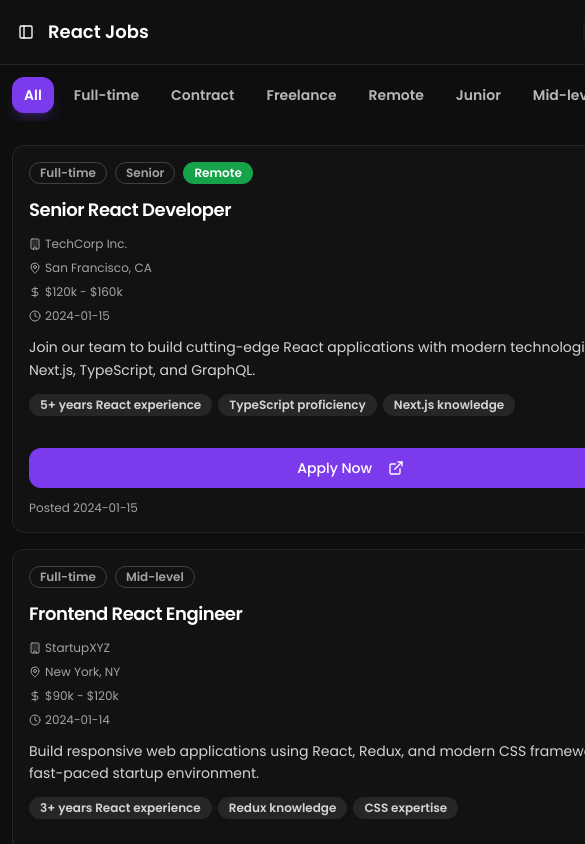
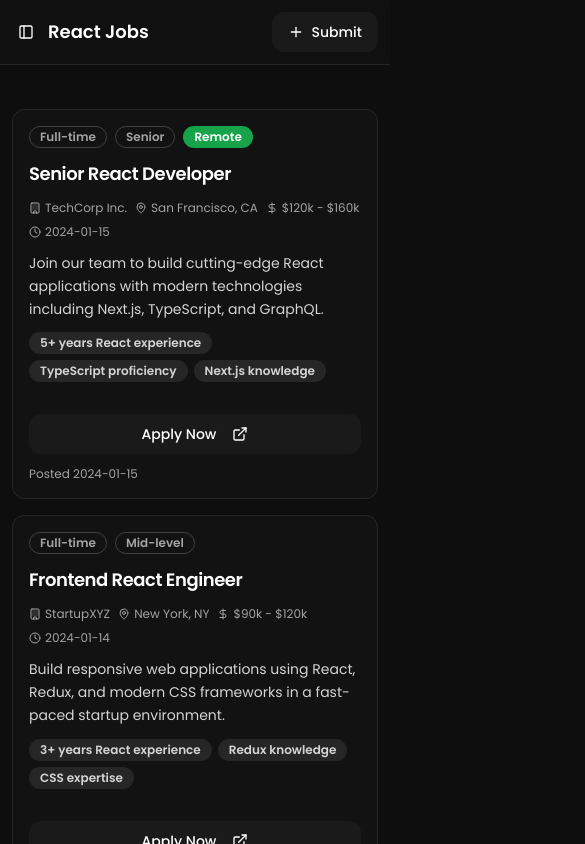
Before and after one commit to codewithfranciss/deepnext, a Next.js app: page /content/job in a window 390 px wide. Shown: the top 844 px of the page, 585 px wide, since content can reach past the window. Built offline with nearby package versions, Linux system fonts and the light colour scheme.

Commit message:
fix: fix tab reponsive issue

```diff
--- a/app/content/job/page.tsx
+++ b/app/content/job/page.tsx
@@ -102,7 +102,6 @@ const jobs = [
 const categories = ["All", "Full-time", "Contract", "Freelance", "Remote", "Junior", "Mid-level", "Senior"]
 
 export default function JobsPage() {
-  const [showSubmitForm, setShowSubmitForm] = useState(false)
     const [selectedCategory, setSelectedCategory] = useState("All")
 
     const filteredJobs = jobs.filter((job) => {
@@ -112,8 +111,8 @@ export default function JobsPage() {
     })
 
     return (
-    <div className="min-h-screen bg-[#0e0e0e]">
-      {/* Header - Responsive and sticky */}
+      <div className="min-h-screen bg-[#0e0e0e] overflow-x-hidden">
+        {/* Header */}
         <header className="sticky top-0 z-40 border-b border-neutral-800 bg-card/50 backdrop-blur-sm">
           <div className="flex items-center justify-between px-3 py-3 sm:px-4 sm:py-[18px] lg:px-6">
             <div className="flex items-center gap-2 sm:gap-4">
@@ -124,32 +123,16 @@ export default function JobsPage() {
           </div>
         </header>
 
-      {/* Main Content */}
+        {/* Main */}
         <main className="p-3 sm:p-4 lg:p-6">
-        {/* Horizontal Tab Filter - Touch-friendly and scrollable */}
+          {/* Filters */}
           <div className="mb-6 sm:mb-8">
-          <div className="flex gap-2 sm:gap-3 lg:gap-4 overflow-x-auto scrollbar-hide pb-2 -mx-1 px-1">
-            {categories.map((category) => (
-              <button
-                key={category}
-                onClick={() => setSelectedCategory(category)}
-                className={`
-                  px-3 py-2 sm:px-4 rounded-xl font-semibold whitespace-nowrap transition-all duration-200 text-sm sm:text-base
-                  min-w-0 flex-shrink-0 touch-manipulation
-                  ${
-                    selectedCategory === category
-                      ? "bg-[#7c3aed] text-white shadow-lg shadow-[#7c3aed]/25"
-                      : "bg-transparent text-white/70 hover:text-white hover:shadow-lg hover:shadow-[#7c3aed]/10 hover:bg-[#7c3aed]/10"
-                  }
-                `}
-              >
-                {category}
-              </button>
-            ))}
+            <div className="flex gap-2 sm:gap-3 lg:gap-4 overflow-x-auto scrollbar-hide pb-2">
+
             </div>
           </div>
 
-        {/* Content Section - Responsive spacing */}
+          {/* Job Cards */}
           <div className="space-y-4 sm:space-y-6">
             {filteredJobs.map((job) => (
               <Card
@@ -158,8 +141,8 @@ export default function JobsPage() {
               >
                 <CardHeader className="pb-3 sm:pb-4 p-4 sm:p-6">
                   <div className="flex flex-col space-y-3 sm:space-y-4">
-                  {/* Badges - Responsive wrapping */}
-                  <div className="flex flex-wrap items-center gap-2 sm:gap-3">
+                    {/* Badges */}
+                    <div className="flex flex-wrap gap-2 sm:gap-3">
                       <Badge variant="outline" className="border-neutral-700 text-neutral-400 text-xs sm:text-sm">
                         {job.type}
                       </Badge>
@@ -173,37 +156,37 @@ export default function JobsPage() {
                       )}
                     </div>
 
-                  {/* Job Title - Responsive text size */}
+                    {/* Title */}
                     <CardTitle className="text-lg sm:text-xl font-semibold text-white hover:text-[#7c3aed] transition-colors">
                       {job.title}
                     </CardTitle>
 
-                  {/* Job Details - Responsive layout and text */}
-                  <div className="flex flex-col sm:flex-row sm:flex-wrap gap-2 sm:gap-4 text-xs sm:text-sm text-neutral-400">
-                    <div className="flex items-center gap-1">
+                    {/* Details */}
+                    <div className="flex flex-wrap gap-2 sm:gap-4 text-xs sm:text-sm text-neutral-400 min-w-0">
+                      <div className="flex items-center gap-1 min-w-0">
                         <Building className="w-3 h-3 flex-shrink-0" />
                         <span className="truncate">{job.company}</span>
                       </div>
-                    <div className="flex items-center gap-1">
+                      <div className="flex items-center gap-1 min-w-0">
                         <MapPin className="w-3 h-3 flex-shrink-0" />
                         <span className="truncate">{job.location}</span>
                       </div>
-                    <div className="flex items-center gap-1">
+                      <div className="flex items-center gap-1 min-w-0">
                         <DollarSign className="w-3 h-3 flex-shrink-0" />
                         <span>{job.salary}</span>
                       </div>
-                    <div className="flex items-center gap-1">
+                      <div className="flex items-center gap-1 min-w-0">
                         <Clock className="w-3 h-3 flex-shrink-0" />
                         <span>{job.postedAt}</span>
                       </div>
                     </div>
 
-                  {/* Description - Responsive text size */}
+                    {/* Description */}
                     <CardDescription className="text-neutral-300 text-sm sm:text-base leading-relaxed">
                       {job.description}
                     </CardDescription>
 
-                  {/* Requirements - Responsive badges */}
+                    {/* Requirements */}
                     <div className="flex flex-wrap gap-1.5 sm:gap-2">
                       {job.requirements.map((req, index) => (
                         <Badge
@@ -218,14 +201,13 @@ export default function JobsPage() {
                   </div>
                 </CardHeader>
 
-              {/* Card Footer - Responsive layout */}
                 <CardContent className="pt-0 p-4 sm:p-6">
                   <div className="flex flex-col sm:flex-row sm:items-center sm:justify-between gap-3 sm:gap-4">
                     <span className="text-xs sm:text-sm text-neutral-400 order-2 sm:order-1">
                       Posted {job.postedAt}
                     </span>
                     <Button
-                    className="bg-[#7c3aed] hover:bg-[#7c3aed]/80 text-white rounded-xl w-full sm:w-auto order-1 sm:order-2 touch-manipulation"
+                      className="bg-secondary hover:bg-[#7c3aed]/80 text-white rounded-xl w-full sm:w-auto order-1 sm:order-2 touch-manipulation"
                       asChild
                     >
                       <a href={job.url} target="_blank" rel="noopener noreferrer">
@@ -239,7 +221,7 @@ export default function JobsPage() {
             ))}
           </div>
 
-        {/* Empty state for filtered results */}
+          {/* Empty state */}
           {filteredJobs.length === 0 && (
             <div className="text-center py-12">
               <p className="text-neutral-400 text-lg">No jobs found for "{selectedCategory}"</p>
--- a/app/content/latest/page.tsx
+++ b/app/content/latest/page.tsx
@@ -68,19 +68,10 @@ const Latest = () => {
         {/* Main Content */}
         <main className="flex-1 px-4 md:px-6 py-6">
           <div className="max-w-4xl mx-auto space-y-6">
-            <div className="space-y-2">
-              <h1 className="text-2xl md:text-3xl lg:text-4xl font-bold text-foreground">
-                Latest Updates
-              </h1>
-              <p className="text-muted-foreground text-sm md:text-base leading-relaxed max-w-2xl">
-                Stay updated with the newest developments in the React ecosystem and modern web development
-              </p>
-            </div>
-
-            {/* Tabs - Enhanced mobile scroll */}
-            <div className="relative">
-              <div className="overflow-x-auto scrollbar-hide">
-                <div className="flex gap-2 min-w-max pb-1">
+                        {/* Tabs - Enhanced mobile scroll */}
+                        <div className="relative">
+              <div className="scrollbar-hide">
+                <div className="flex gap-2 flex-wrap my-2 pb-1">
                   {tabs.map((tab) => (
                     <button
                       key={tab}
@@ -88,7 +79,7 @@ const Latest = () => {
                       className={`px-4 py-2 rounded-full text-sm font-medium transition-all duration-200 whitespace-nowrap flex-shrink-0 ${
                         activeTab === tab
                           ? "bg-primary text-primary-foreground shadow-sm"
-                          : "bg-muted text-muted-foreground hover:bg-muted/80 hover:text-foreground"
+                          : "bg-none font-black text-muted-foreground hover:bg-muted/80 hover:text-foreground"
                       }`}
                     >
                       {tab}
@@ -99,6 +90,16 @@ const Latest = () => {
               {/* Gradient fade for scroll indication */}
               <div className="absolute right-0 top-0 bottom-0 w-6 bg-gradient-to-l from-background to-transparent pointer-events-none md:hidden" />
             </div>
+            <div className="space-y-2">
+              <h1 className="text-xl lg:text-3xl font-bold text-foreground mb-2">
+                Latest Updates
+              </h1>
+              <p className="text-muted-foreground text-sm md:text-base leading-relaxed max-w-2xl">
+                Stay updated with the newest developments in the React ecosystem and modern web development
+              </p>
+            </div>
+
+
 
             {/* Articles Grid - Improved mobile layout */}
             <div className="space-y-4">
```
Lines whose indentation alone changed are shown as unchanged.
